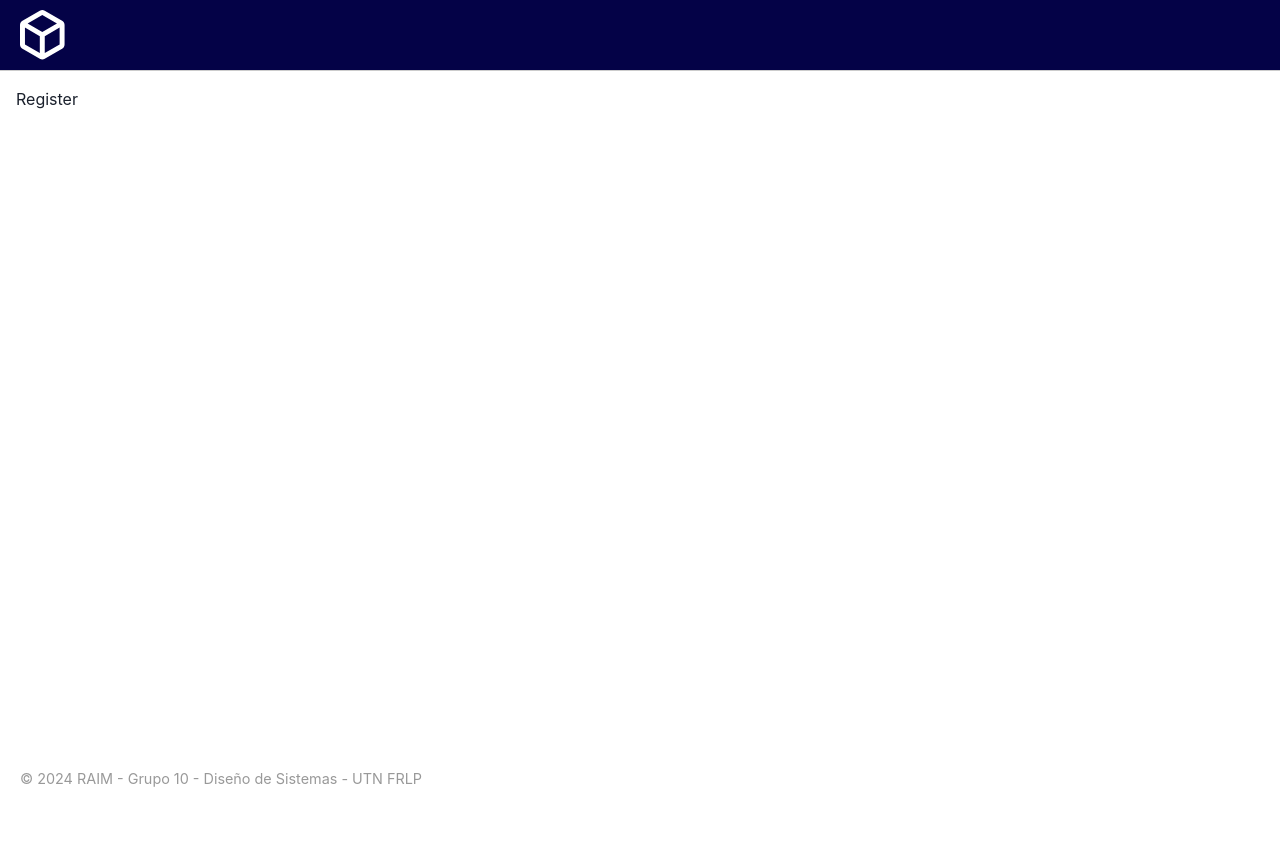
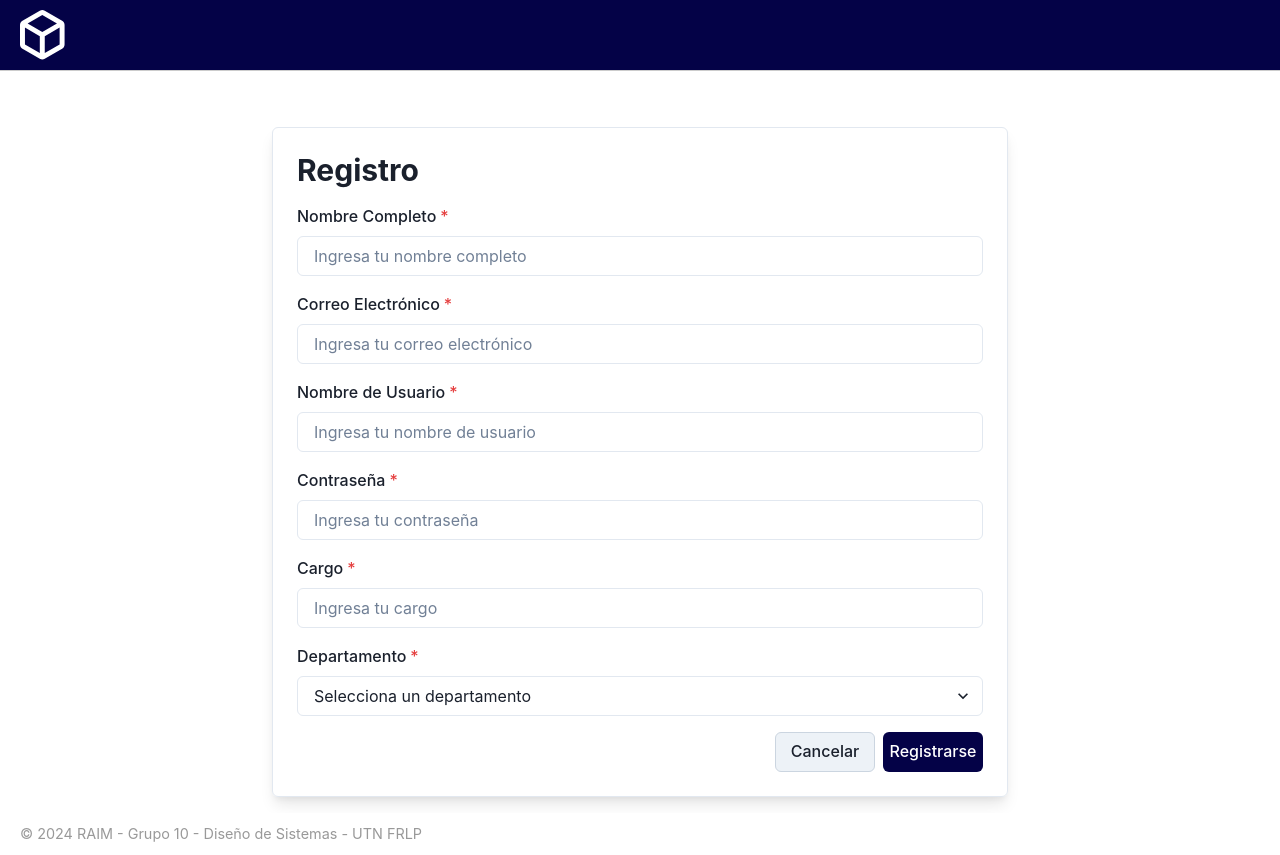
Before and after one commit to bekermanmatias/G10-RAIM-Disenio, a React (Create React App) app in the folder raim-client/: page /register in a window 1280 px wide. Before the commit the page ends 800 px from the top, so only its background shows below. Built offline with nearby package versions, Linux system fonts and the light colour scheme.

Commit message:
add: register front

```diff
--- a/raim-client/src/components/auth/Register.js
+++ b/raim-client/src/components/auth/Register.js
@@ -1,12 +1,149 @@
-import React from 'react';
+import React, { useState } from 'react';
+import {
+    Box,
+    Button,
+    FormControl,
+    FormLabel,
+    Input,
+    Select,
+    Heading,
+    Container,
+    Flex,
+} from '@chakra-ui/react';
+import { useNavigate } from 'react-router-dom';
+import { api } from '../../utils/api';
+import CustomButton from '../../utils/CustomButton';
 
 const Register = () => {
+    const [formData, setFormData] = useState({
+        fullName: '',
+        email: '',
+        username: '',
+        password: '',
+        cargo: '',
+        department: ''
+    });
+
+    const navigate = useNavigate();
+
+    const handleChange = (e) => {
+        const { name, value } = e.target;
+        setFormData({
+            ...formData,
+            [name]: value
+        });
+    };
+
+    const handleSubmit = async (e) => {
+        e.preventDefault();
+        try {
+            const response = await api.register(formData); // Asegúrate de que la función register esté definida en tu API
+            if (response.status === 200) {
+                console.log('Registro exitoso');
+                navigate('/login'); // Redirigir al inicio de sesión después del registro
+            }
+        } catch (error) {
+            console.error('Error al registrar:', error);
+        }
+    };
+
+    const handleCancel = () => {
+        navigate('/login'); // Redirigir al inicio de sesión al cancelar
+    };
+
     return (
-        <div>
-            <h2>Register</h2>
+        <Container maxW="container.md" mt={10}>
+            <Box p={6} borderWidth={1} borderRadius="md" boxShadow="lg">
+                <Heading as="h2" size="lg" mb={4}>
+                    Registro
+                </Heading>
+                <form onSubmit={handleSubmit}>
+                    <FormControl mb={4} isRequired>
+                        <FormLabel>Nombre Completo</FormLabel>
+                        <Input
+                            type="text"
+                            name="fullName"
+                            value={formData.fullName}
+                            onChange={handleChange}
+                            placeholder="Ingresa tu nombre completo"
+                        />
+                    </FormControl>
+                    <FormControl mb={4} isRequired>
+                        <FormLabel>Correo Electrónico</FormLabel>
+                        <Input
+                            type="email"
+                            name="email"
+                            value={formData.email}
+                            onChange={handleChange}
+                            placeholder="Ingresa tu correo electrónico"
+                        />
+                    </FormControl>
+                    <FormControl mb={4} isRequired>
+                        <FormLabel>Nombre de Usuario</FormLabel>
+                        <Input
+                            type="text"
+                            name="username"
+                            value={formData.username}
+                            onChange={handleChange}
+                            placeholder="Ingresa tu nombre de usuario"
+                        />
+                    </FormControl>
+                    <FormControl mb={4} isRequired>
+                        <FormLabel>Contraseña</FormLabel>
+                        <Input
+                            type="password"
+                            name="password"
+                            value={formData.password}
+                            onChange={handleChange}
+                            placeholder="Ingresa tu contraseña"
+                        />
+                    </FormControl>
+                    <FormControl mb={4} isRequired>
+                        <FormLabel>Cargo</FormLabel>
+                        <Input
+                            type="text"
+                            name="cargo"
+                            value={formData.cargo}
+                            onChange={handleChange}
+                            placeholder="Ingresa tu cargo"
+                        />
+                    </FormControl>
+                    <FormControl mb={4} isRequired>
+                        <FormLabel>Departamento</FormLabel>
+                        <Select
+                            name="department"
+                            value={formData.department}
+                            onChange={handleChange}
+                            placeholder="Selecciona un departamento"
+                        >
+                            <option value="tecnologia">Tecnología</option>
+                            <option value="marketing">Marketing</option>
+                            <option value="ventas">Ventas</option>
+                            <option value="rrhh">Recursos Humanos</option>
+                            {/* Agrega más departamentos según sea necesario */}
+                        </Select>
+                    </FormControl>
+                    <Flex justifyContent="flex-end" mt={4}>
+                    <CustomButton
+                            variant="cancel"
+                            onClick={handleCancel}
+                            width="100px"
+                            mr={2}
+                        >
+                            Cancelar
+                        </CustomButton>
+                        <CustomButton
+                            variant="apply"
+                            type="submit"
+                            width="100px"
+                        >
+                            Registrarse
+                        </CustomButton>
 
-
-        </div>
+                    </Flex>
+                </form>
+            </Box>
+        </Container>
     );
 };
 
```
